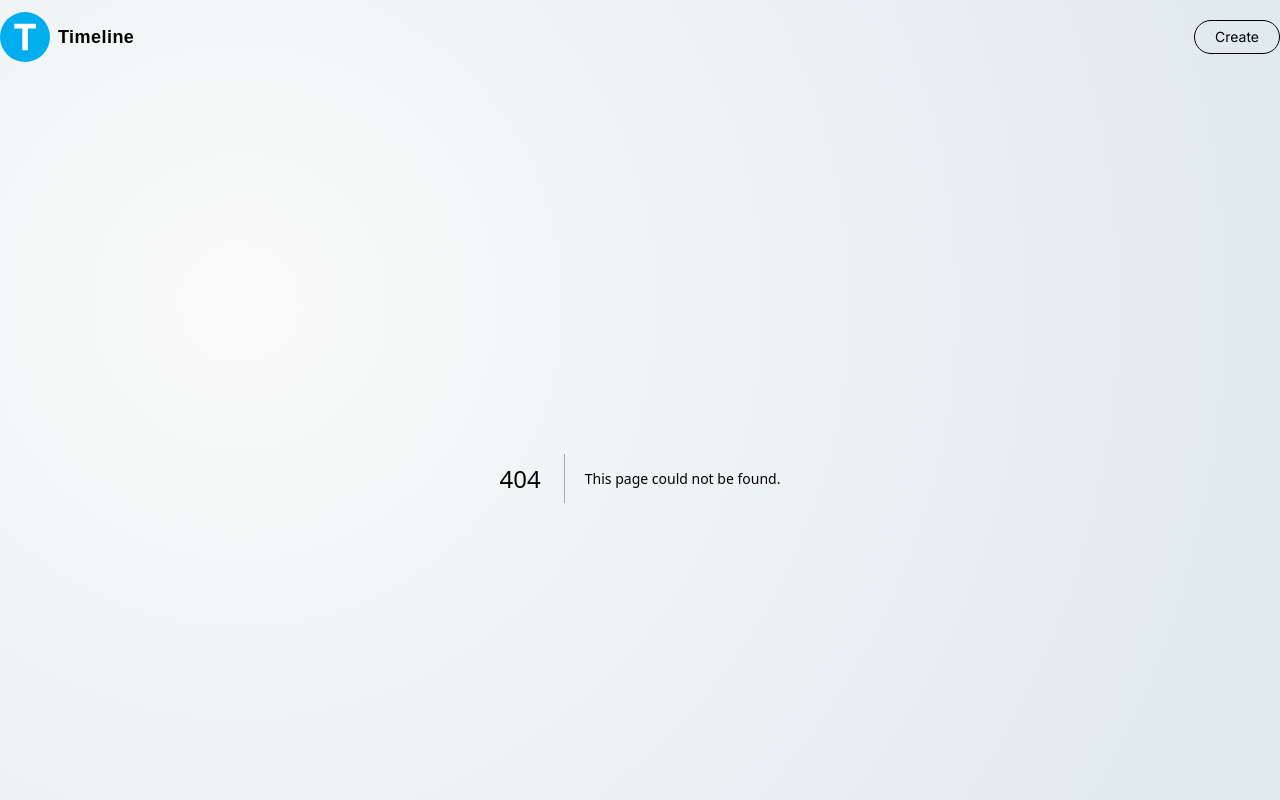
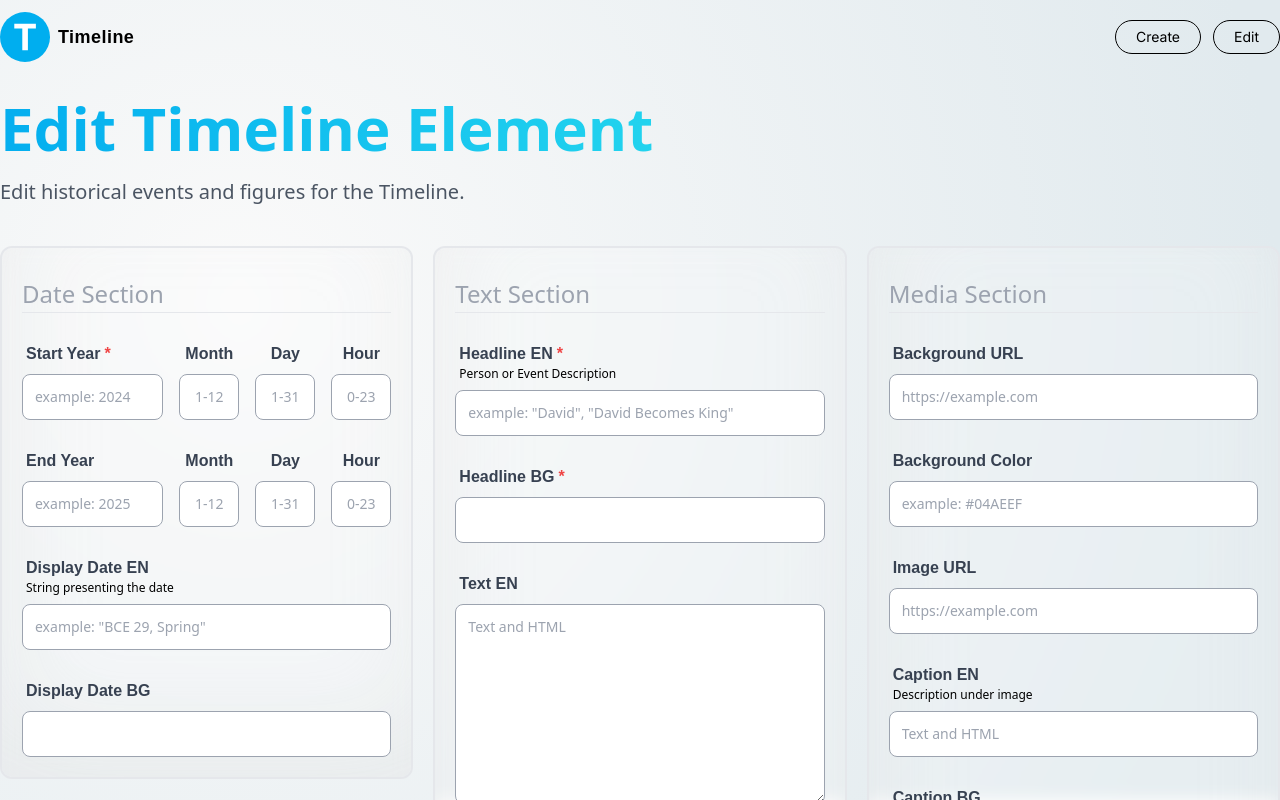
Before and after one commit to AlShandor/Timeline, a Next.js app: page /update-element in a window 1280 px wide. Before the commit this address had no page. Shown: the top 800 px of the page. Built offline with nearby package versions, Linux system fonts and the light colour scheme.

Commit message:
implement Edit and Delete elements

```diff
--- /dev/null
+++ b/app/api/element/[id]/route.js
@@ -0,0 +1,102 @@
+import Element from "@models/element";
+import { connectToDB } from "@utilities/database";
+
+export const GET = async (request, { params }) => {
+	try {
+		await connectToDB();
+
+		const element = await Element.findById(params.id);
+		if (!element) {
+            return new Response("Element Not Found", { status: 404 });
+        }
+
+		return new Response(JSON.stringify(element), { status: 200 });
+	} catch (error) {
+		return new Response("Internal Server Error", { status: 500 });
+	}
+};
+
+export const PATCH = async (request, { params }) => {
+	const {
+		start_year,
+		start_month,
+		start_day,
+		start_hour,
+		end_year,
+		end_month,
+		end_day,
+		end_hour,
+		display_date_en,
+		display_date_bg,
+		headline_en,
+		headline_bg,
+		text_en,
+		text_bg,
+		group,
+		background_url,
+		background_color,
+		media_url,
+		media_caption_en,
+		media_caption_bg,
+		media_credit,
+		media_thumbnail,
+	} = await request.json();
+
+	try {
+		await connectToDB();
+
+		// Find the existing element by ID
+		const existingElement = await Element.findById(params.id);
+
+		if (!existingElement) {
+			return new Response("Element not found", { status: 404 });
+		}
+
+		// Update the element with new data
+		existingElement.start_year = start_year;
+		existingElement.start_month = start_month;
+		existingElement.start_day = start_day;
+		existingElement.start_hour = start_hour;
+		existingElement.end_year = end_year;
+		existingElement.end_month = end_month;
+		existingElement.end_day = end_day;
+		existingElement.end_hour = end_hour;
+		existingElement.display_date_en = display_date_en;
+		existingElement.display_date_bg = display_date_bg;
+		existingElement.headline_en = headline_en;
+		existingElement.headline_bg = headline_bg;
+		existingElement.text_en = text_en;
+		existingElement.text_bg = text_bg;
+		existingElement.group = group;
+		existingElement.background_url = background_url;
+		existingElement.background_color = background_color;
+		existingElement.media_url = media_url;
+		existingElement.media_caption_en = media_caption_en;
+		existingElement.media_caption_bg = media_caption_bg;
+		existingElement.media_credit = media_credit;
+		existingElement.media_thumbnail = media_thumbnail;
+
+		await existingElement.save();
+
+		return new Response("Successfully updated the Element", {
+			status: 200,
+		});
+	} catch (error) {
+		return new Response("Error Updating Element: " + error.message, { status: 500 });
+	}
+};
+
+export const DELETE = async (request, { params }) => {
+	try {
+		await connectToDB();
+
+		// Find the element by ID and remove it
+		await Element.findByIdAndDelete(params.id );
+
+		return new Response("Element deleted successfully", { status: 200 });
+	} catch (error) {
+		return new Response("Error deleting element: " + error.message, {
+			status: 500,
+		});
+	}
+};
--- /dev/null
+++ b/app/edit-element/page.jsx
@@ -0,0 +1,56 @@
+"use client"
+
+import { useEffect, useState } from "react";
+import { useRouter } from "next/navigation";
+import Feed from "@components/Feed";
+
+const Edit = () => {
+    const router = useRouter();
+
+    const [elements, setElements] = useState([]);
+
+    useEffect(() => {
+        const fetchElements = async () => {
+            const response = await fetch('/api/element');
+            const data = await response.json();
+
+            setElements(data);
+        }
+
+        fetchElements();
+    }, [])
+
+    const handleEdit = (element) => {
+        router.push(`/update-element?id=${element._id}`);
+    };
+
+    const handleDelete = async (element) => {
+        const hasConfirmed = confirm(
+            "Are you sure you want to delete this prompt?"
+        );
+
+        if (hasConfirmed) {
+            try {
+                await fetch(`/api/element/${element._id.toString()}`, {
+                    method: "DELETE",
+                });
+
+                const filteredElements = elements.filter((item) => item._id !== element._id);
+
+                setElements(filteredElements);
+
+                router.push("/");
+            } catch (error) {
+                console.log(error);
+            }
+        }
+    };
+
+    return (
+        <Feed
+            handleEdit={handleEdit}
+            handleDelete={handleDelete}
+        />
+    )
+}
+export default Edit;
--- /dev/null
+++ b/app/update-element/page.jsx
@@ -0,0 +1,132 @@
+"use client"
+
+import { useState, useEffect } from "react";
+import { useRouter, useSearchParams } from "next/navigation";
+import Form from "@components/Form";
+
+
+const EditElement = () => {
+    const router = useRouter();
+    const searchParams = useSearchParams();
+    const elementId = searchParams.get("id");
+
+    const [submitting, setIsSubmitting] = useState(false);
+    const [element, setElement] = useState({
+        start_year: "",
+        start_month: "",
+        start_day: "",
+        start_hour: "",
+        end_year: "",
+        end_month: "",
+        end_day: "",
+        end_hour: "",
+        display_date_en: "",
+        display_date_bg: "",
+        headline_en: "",
+        headline_bg: "",
+        text_en: "",
+        text_bg: "",
+        group: "",
+        background_url: "",
+        background_color: "",
+        media_url: "",
+        media_caption_en: "",
+        media_caption_bg: "",
+        media_credit: "",
+        media_thumbnail: "",
+    });
+
+    useEffect(() => {
+        const getElementDetails = async () => {
+            const response = await fetch(`/api/element/${elementId}`);
+            const data = await response.json();
+
+            setElement({
+                start_year: data.start_year,
+                start_month: data.start_month,
+                start_day: data.start_day,
+                start_hour: data.start_hour,
+                end_year: data.end_year,
+                end_month: data.end_month,
+                end_day: data.end_day,
+                end_hour: data.end_hour,
+                display_date_en: data.display_date_en,
+                display_date_bg: data.display_date_bg,
+                headline_en: data.headline_en,
+                headline_bg: data.headline_bg,
+                text_en: data.text_en,
+                text_bg: data.text_bg,
+                group: data.group,
+                background_url: data.background_url,
+                background_color: data.background_color,
+                media_url: data.media_url,
+                media_caption_en: data.media_caption_en,
+                media_caption_bg: data.media_caption_bg,
+                media_credit: data.media_credit,
+                media_thumbnail: data.media_thumbnail,
+            });
+        };
+
+        if (elementId) {
+            getElementDetails();
+        }
+    }, [elementId]);
+
+    const updateElement = async (e) => {
+        e.preventDefault();
+        setIsSubmitting(true);
+
+        if (!elementId) {
+            return alert("Missing ElementId!");
+        }
+
+        try {
+            const response = await fetch(`/api/element/${elementId}`, {
+                method: "PATCH",
+                body: JSON.stringify({
+                    start_year: element.start_year,
+                    start_month: element.start_month,
+                    start_day: element.start_day,
+                    start_hour: element.start_hour,
+                    end_year: element.end_year,
+                    end_month: element.end_month,
+                    end_day: element.end_day,
+                    end_hour: element.end_hour,
+                    display_date_en: element.display_date_en,
+                    display_date_bg: element.display_date_bg,
+                    headline_en: element.headline_en,
+                    headline_bg: element.headline_bg,
+                    text_en: element.text_en,
+                    text_bg: element.text_bg,
+                    group: element.group,
+                    background_url: element.background_url,
+                    background_color: element.background_color,
+                    media_url: element.media_url,
+                    media_caption_en: element.media_caption_en,
+                    media_caption_bg: element.media_caption_bg,
+                    media_credit: element.media_credit,
+                    media_thumbnail: element.media_thumbnail,
+                }),
+            });
+
+            if (response.ok) {
+                router.push("/edit-element");
+            }
+        } catch (error) {
+            console.log(error);
+        } finally {
+            setIsSubmitting(false);
+        }
+    };
+
+    return (
+        <Form
+            type="Edit"
+            element={element}
+            setElement={setElement}
+            submitting={submitting}
+            handleSubmit={updateElement}
+        />
+    )
+}
+export default EditElement;
--- a/components/ElementCard.jsx
+++ b/components/ElementCard.jsx
@@ -4,9 +4,9 @@ import { useState } from "react";
 import { usePathname, useRouter } from "next/navigation";
 import Image from "next/image";
 
-useState
+const ElementCard = ({ element, handleAddClick, handleEdit, handleDelete }) => {
+    const pathName = usePathname();
 
-const ElementCard = ({ element, handleAddClick, handleEdit, handleDelete }) => {
     return (
         <div className="element_card">
             <div className="flex justify-between items-start gap-5">
@@ -32,6 +32,7 @@ const ElementCard = ({ element, handleAddClick, handleEdit, handleDelete }) => {
 
             <p className='line-clamp-3 my-4 font-satoshi text-sm text-gray-700'>{element.text_en}</p>
 
+            {pathName === "/edit-element" && (
                 <div className='mt-5 flex-center gap-4 border-t border-gray-300 pt-3'>
                     <p
                         className='font-inter text-sm outline_btn cursor-pointer'
@@ -46,6 +47,7 @@ const ElementCard = ({ element, handleAddClick, handleEdit, handleDelete }) => {
                         Delete
                     </p>
                 </div>
+            )}
         </div>
     )
 }
--- a/components/ElementCardList.jsx
+++ b/components/ElementCardList.jsx
@@ -1,6 +1,6 @@
 import ElementCard from "@components/ElementCard";
 
-const ElementCardList = ({ data, handleAddClick }) => {
+const ElementCardList = ({ data, handleAddClick, handleEdit, handleDelete }) => {
     return (
         <div className="mt-16 prompt_layout">
             {data.map((el) => (
@@ -8,6 +8,8 @@ const ElementCardList = ({ data, handleAddClick }) => {
                     key={el._id}
                     element={el}
                     handleAddClick={handleAddClick}
+                    handleEdit={() => handleEdit && handleEdit(el)}
+                    handleDelete={() => handleDelete && handleDelete(el)}
                 />
             ))}
         </div>
--- a/components/Feed.jsx
+++ b/components/Feed.jsx
@@ -3,7 +3,7 @@
 import { useState, useEffect } from "react";
 import ElementCardList from "@components/ElementCardList";
 
-const Feed = () => {
+const Feed = ({ handleEdit, handleDelete }) => {
     const [searchText, setSearchText] = useState('');
     const [elements, setElements] = useState([]);
 
@@ -39,6 +39,8 @@ const Feed = () => {
             <ElementCardList
                 data={elements}
                 handleAddClick={() => { }}
+                handleEdit={handleEdit}
+                handleDelete={handleDelete}
             />
         </section>
     )
--- a/components/Nav.jsx
+++ b/components/Nav.jsx
@@ -12,9 +12,14 @@ const Nav = () => {
                 <p className="logo_text">Timeline</p>
             </Link>
 
-            <Link href="/create-element" className="flex gap-2 flex-center">
-                <p className="outline_btn">Create</p>
-            </Link>
+            <div className="flex gap-3">
+                <Link href="/create-element" className="inline-block">
+                    <p className="outline_btn">Create</p>
+                </Link>
+                <Link href="/edit-element" className="inline-block">
+                    <p className="outline_btn">Edit</p>
+                </Link>
+            </div>
         </nav>
     )
 };
```
Also changed, not shown: next.config.js (indentation only). Lines whose indentation alone changed are shown as unchanged.
